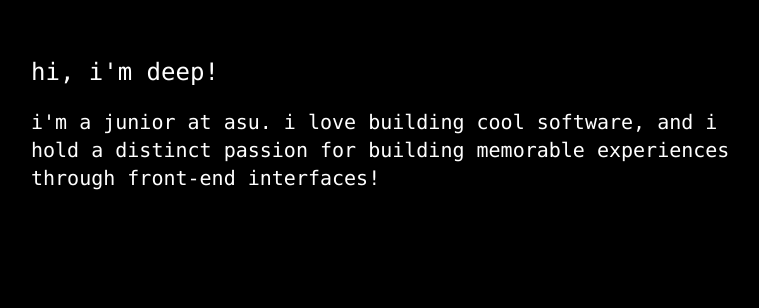
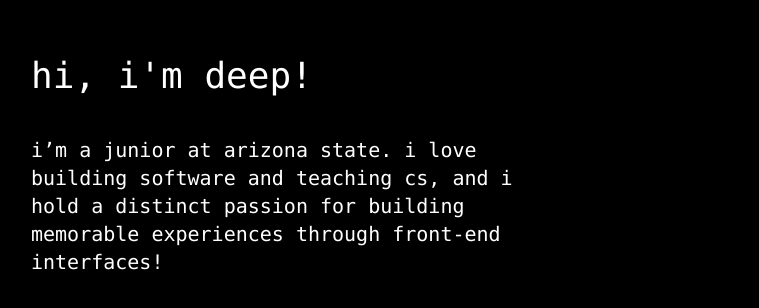
Before and after one commit to deep-goyal/portfolio, a Next.js app: page / in a window 1280 px wide. Shown: the part 104-412 px from the top of the page, without its empty margins (49-808 px from the left). Built offline with nearby package versions, Linux system fonts and the light colour scheme.

Commit message:
improved header

```diff
--- /dev/null
+++ b/app/Header.jsx
@@ -0,0 +1,78 @@
+"use client";
+
+import { useState, useEffect } from "react";
+
+function useJumbledText(text, interval) {
+  const [displayedText, setDisplayedText] = useState(text);
+
+  useEffect(() => {
+    const chars =
+      "abcdefghijklmnopqrstuvwxyźщертыуиопасдфгхйкл;зхцвбнмぬふあうえおやゆよわほへたていすかんなにらぜむちとしはきくまのりれけつさそひこみもねるめ";
+    let iterations = 0;
+    const jumbleInterval = setInterval(() => {
+      if (iterations >= 20) {
+        clearInterval(jumbleInterval);
+        setDisplayedText(text);
+        return;
+      }
+
+      setDisplayedText((prevText) =>
+        text
+          .split("")
+          .map((char, i) =>
+            i <= iterations
+              ? char
+              : chars[Math.floor(Math.random() * chars.length)]
+          )
+          .join("")
+      );
+
+      iterations += 1;
+    }, interval / 20);
+
+    return () => clearInterval(jumbleInterval);
+  }, [text, interval]);
+
+  return displayedText;
+}
+
+export default function Header() {
+  const translations = [
+    "hi, i'm deep!",
+    "hallo, ich bin deep!",
+    "こんにちは、ディープです！",
+    "salut, je suis deep!",
+    "hola, soy deep!",
+    "привет, я дип!",
+  ];
+
+  const [currentTranslation, setCurrentTranslation] = useState(translations[0]);
+  const jumbledText = useJumbledText(currentTranslation, 3000);
+
+  useEffect(() => {
+    const intervalId = setInterval(() => {
+      setCurrentTranslation((prevTranslation) => {
+        const currentIndex = translations.indexOf(prevTranslation);
+        const nextIndex = (currentIndex + 1) % translations.length;
+        return translations[nextIndex];
+      });
+    }, 8000); //time interval
+
+    return () => clearInterval(intervalId);
+  }, []);
+
+  return (
+    <div className="flex flex-col items-start main-container">
+      <div className="flex flex-col gap-10 px-2xl header-container">
+        <p className="text-4xl mx-20 mt-40">{jumbledText}</p>
+        <div className="flex ml-20">
+          <p className="text-xl max-w-lg">
+            i’m a junior at arizona state. i love building software and teaching
+            cs, and i hold a distinct passion for building memorable experiences
+            through front-end interfaces!
+          </p>
+        </div>
+      </div>
+    </div>
+  );
+}
--- a/app/page.jsx
+++ b/app/page.jsx
@@ -1,16 +1,9 @@
+import Header from "./Header";
+
 export default function Home() {
   return (
-    <div className="flex flex-col">
-      <div className="flex flex-col gap-5 px-2xl">
-        <p className="text-2xl mx-20 mt-40">hi, i'm deep!</p>
-        <div className="mr-80">
-          <div className="text-xl ml-20 mr-40">
-            i'm a junior at asu. i love building cool software, and i hold a
-            distinct passion for building memorable experiences through
-            front-end interfaces!
-          </div>
-        </div>
-      </div>
+    <div className="flex flex-col items-start main-container">
+      <Header />
     </div>
   );
 }
```
